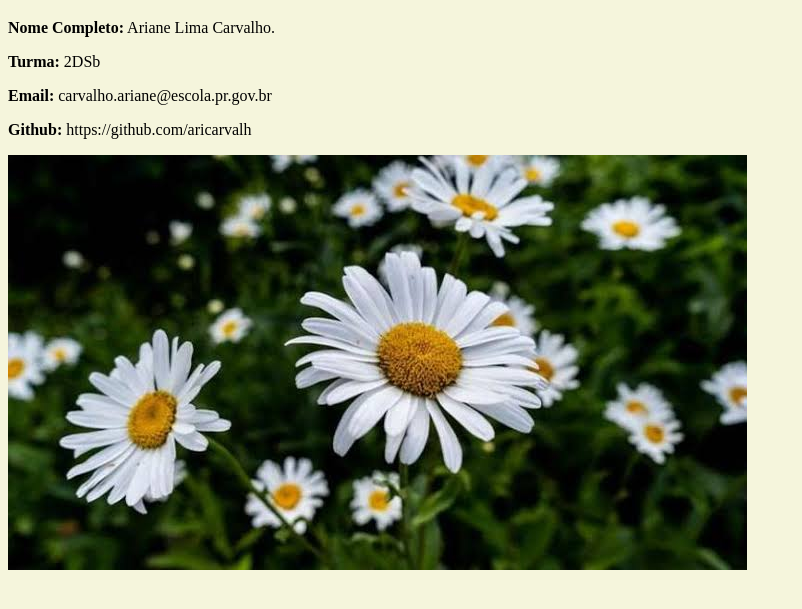
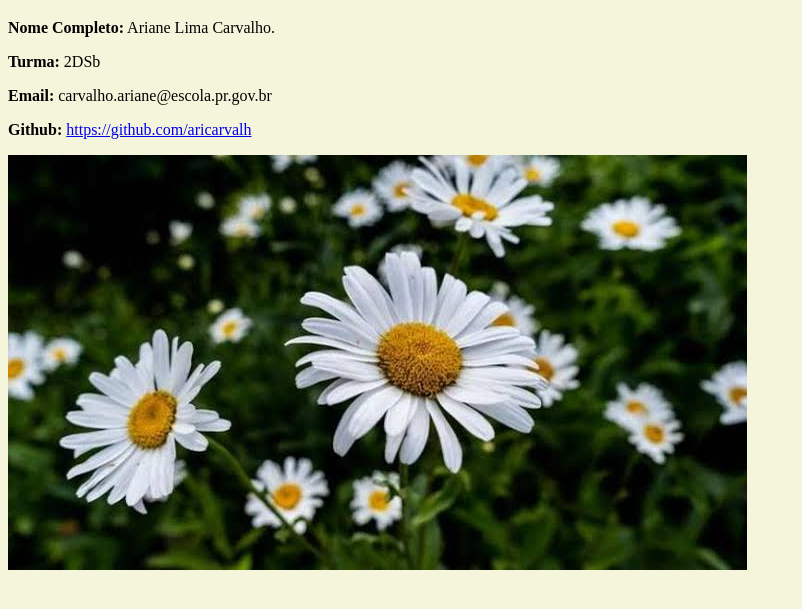
Before and after one commit to aricarvalh/prova, a plain HTML site: page index.html in a window 1280 px wide. Shown: the part 61-670 px from the top of the page, without its empty margins (0-802 px from the left). Drawn offline with Linux system fonts and the light colour scheme.

Commit message:
Update index.html

```diff
--- a/index.html
+++ b/index.html
@@ -14,7 +14,7 @@
             <b>Nome Completo:</b> Ariane Lima Carvalho.</p>
             <b><p>Turma: </b> 2DSb </p>
             <b><p>Email: </b> carvalho.ariane@escola.pr.gov.br</p>
-            <b><p>Github: </b><a href"https://github.com/aricarvalh" >https://github.com/aricarvalh</a></p>
+            <b><p>Github: </b><a href="https://github.com/aricarvalh" >https://github.com/aricarvalh</a></p>
             <img id="banner" src="IMG_9149.jpeg">
 
         </main>
```
